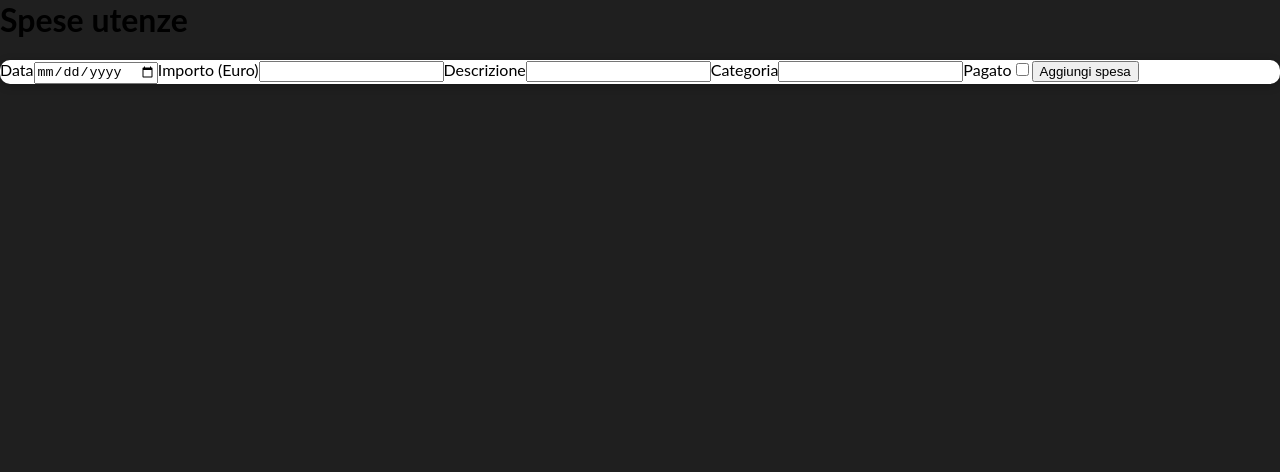
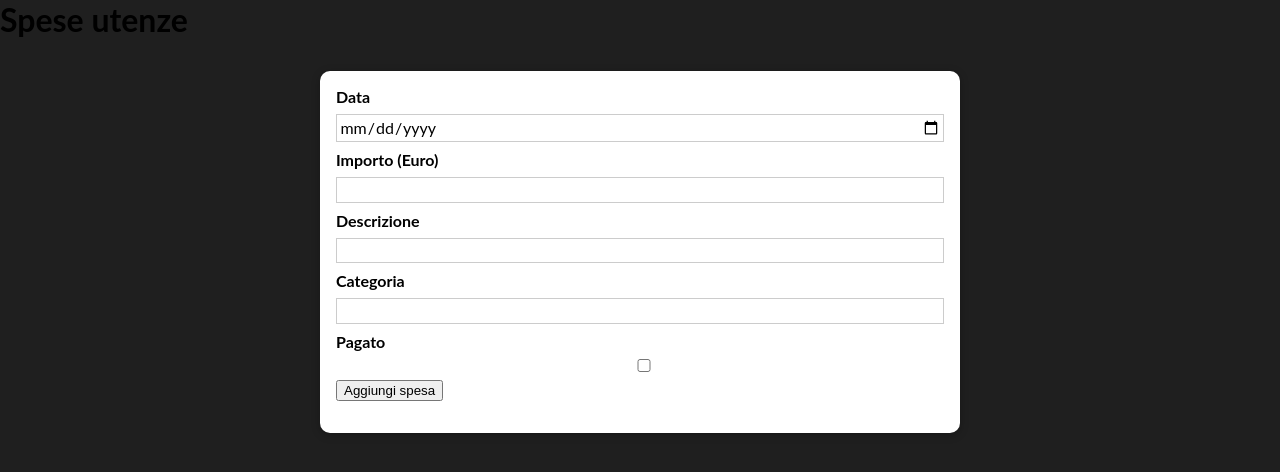
Before and after one commit to mkonemo/react-gestione-utenze-19bbby, a React (Create React App) app: page / in a window 1280 px wide. Shown: the top 472 px of the page. Built offline with nearby package versions, Linux system fonts and the light colour scheme.

Commit message:
2 files modified, 1 added

```diff
--- a/src/components/Expenses/AddExpense.js
+++ b/src/components/Expenses/AddExpense.js
@@ -1,6 +1,8 @@
 import React from 'react';
 
 import Card from '../UI/Card';
+
+import classes from './AddExpense.module.css';
 
 const AddExpense = () => {
   const addExpenseHandler = (event) => {
@@ -8,7 +10,7 @@
   };
 
   return (
-<Card>
+    <Card className={classes.input}>
       <form onSubmit={addExpenseHandler}>
         <label htmlFor="date">Data</label>
         <input id="date" type="date" />
--- /dev/null
+++ b/src/components/Expenses/AddExpense.module.css
@@ -0,0 +1,26 @@
+.input {
+  margin: 2rem auto;
+  padding: 1rem;
+  width: 90%;
+  max-width: 40rem;
+}
+
+.input label {
+  display: block;
+  font-weight: bold;
+  margin-bottom: 0.5rem;
+}
+
+.input input {
+  font: inherit;
+  display: block;
+  width: 100%;
+  border: 1px solid #ccc;
+  padding: 0.15rem;
+  margin-bottom: 0.5rem;
+}
+
+.input input:focus {
+  outline: none;
+  border-color: #4f005f;
+}
--- a/src/components/UI/Card.js
+++ b/src/components/UI/Card.js
@@ -3,7 +3,7 @@
 import classes from './Card.module.css';
 
 const Card = (props) => {
-  return <div className={classes.card}>{props.children}</div>;
+  return <div className={`${classes.card} ${props.className}`}>{props.children}</div>;
 };
 
 export default Card;
```
Lines whose indentation alone changed are shown as unchanged.
